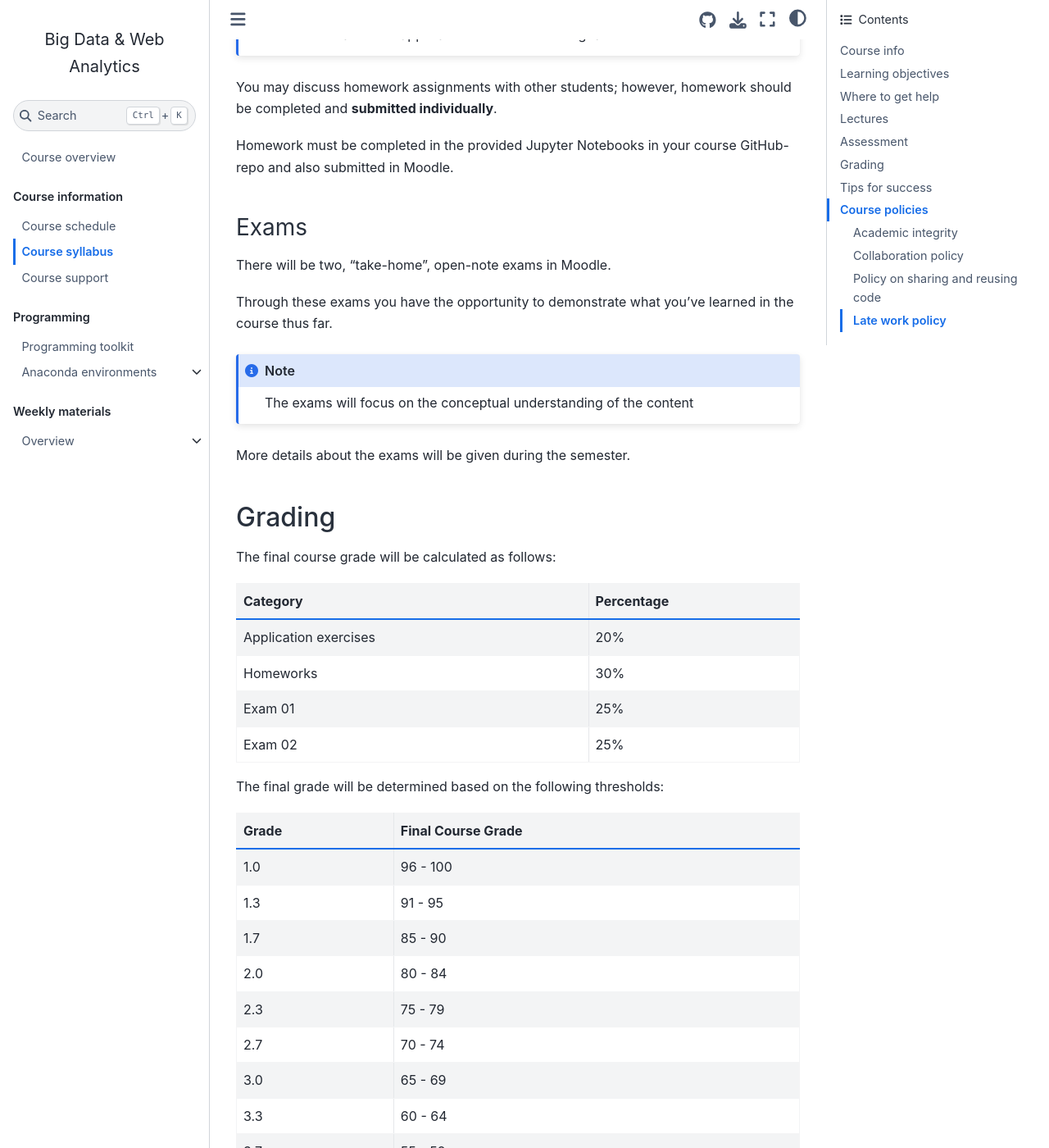
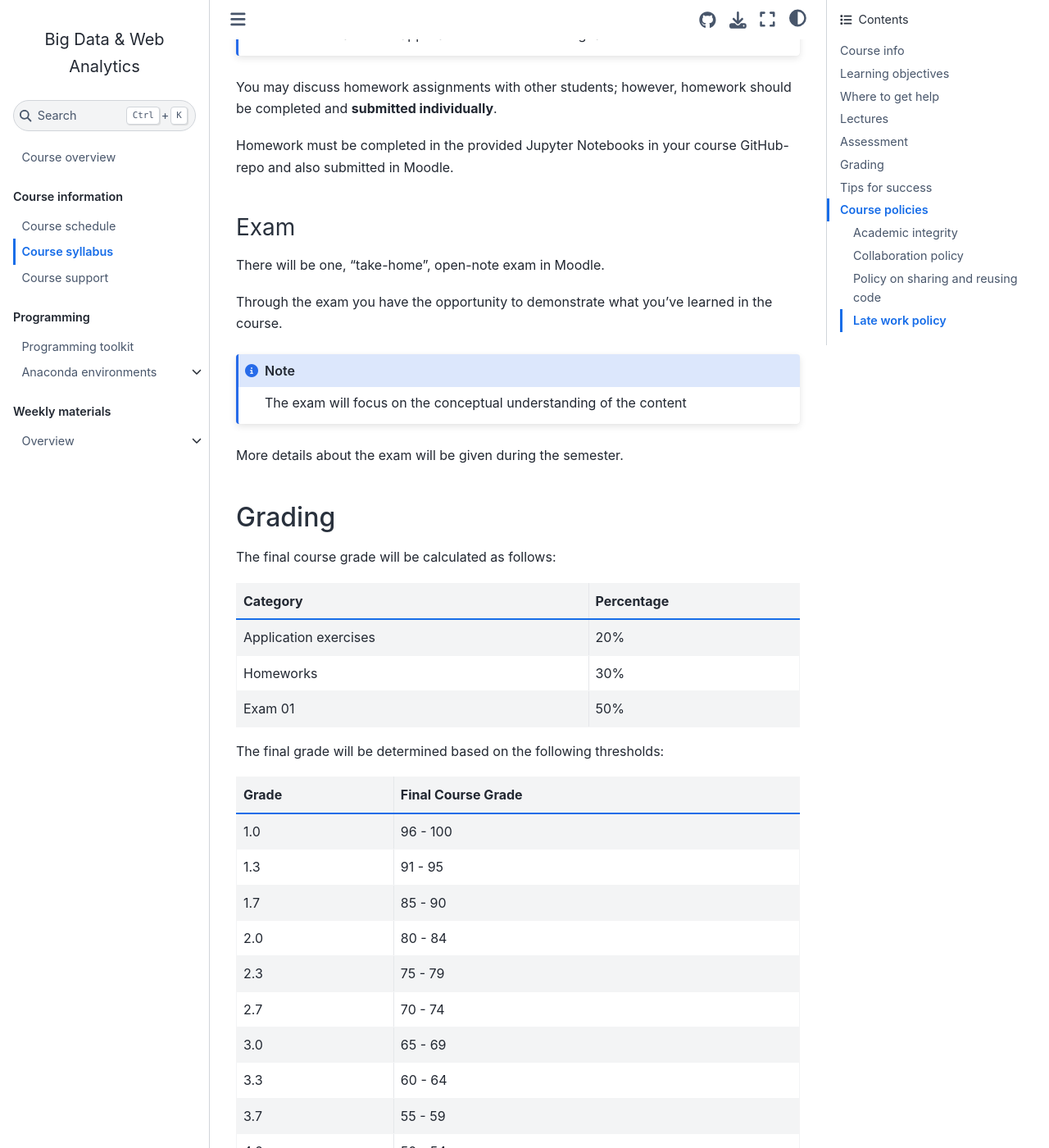
Before and after one commit to om2-ws22/website, a Jupyter Book: the page built from docs/course-syllabus.md, in a window 1280 px wide and 1400 px high, scrolled down 2387 px. Shown: the whole window at 82% size. Built offline with Jupyter Book 1.0.4 settings and Sphinx 7.4.7 and the Sphinx Book theme 1.1.4, drawn with Linux system fonts in a browser that asks for light colours; comment, search, counter and statistics services are not loaded; some of the changed text lies outside the part shown.

Commit message:
Update course-syllabus.md

```diff
--- a/docs/course-syllabus.md
+++ b/docs/course-syllabus.md
@@ -59,7 +59,7 @@ Assessment for the course is comprised of three components:
 
 - [application exercises](application-exercises)
 - [homework assignments](hw)
-- [exams](exams)
+- [exam](exams)
 
 (application-exercises)=
 ### Application exercises
@@ -89,18 +89,18 @@ Homework must be completed in the provided Jupyter Notebooks in your course GitH
 
 
 (exams)=
-### Exams
+### Exam
 
-There will be two, "take-home", open-note exams in Moodle.
+There will be one, "take-home", open-note exam in Moodle.
 
-Through these exams you have the opportunity to demonstrate what you've learned in the course thus far.
+Through the exam you have the opportunity to demonstrate what you've learned in the course.
 
 
 :::{Note}
-The exams will focus on the conceptual understanding of the content
+The exam will focus on the conceptual understanding of the content
 :::
 
-More details about the exams will be given during the semester.
+More details about the exam will be given during the semester.
 
 
 ## Grading
@@ -111,8 +111,8 @@ The final course grade will be calculated as follows:
 |-----------------------|-----------------|
 | Application exercises | 20%             |
 | Homeworks             | 30%             |
-| Exam 01               | 25%             |
-| Exam 02               | 25%             |
+| Exam 01               | 50%             |
+
 
 The final grade will be determined based on the following thresholds:
 
@@ -185,7 +185,7 @@ The due dates for assignments are there to help you keep up with the course mate
 -   *Application exercises* may be submitted up to 2 days late.
     There will be a 10% deduction for each 24-hour period the assignment is late.
 
--   There is no late work policy for *exams* (they need to be completed in a specific timeframe)
+-   There is no late work policy for the *exam* (need to be completed in a specific timeframe)
 
 
 If there are important circumstances that prevent you from completing a lab or homework assignment by the stated due date, you may email me at [kirenz@hdm-stuttgart.de](mailto:kirenz@hdm-stuttgart.de) before the deadline.
```
